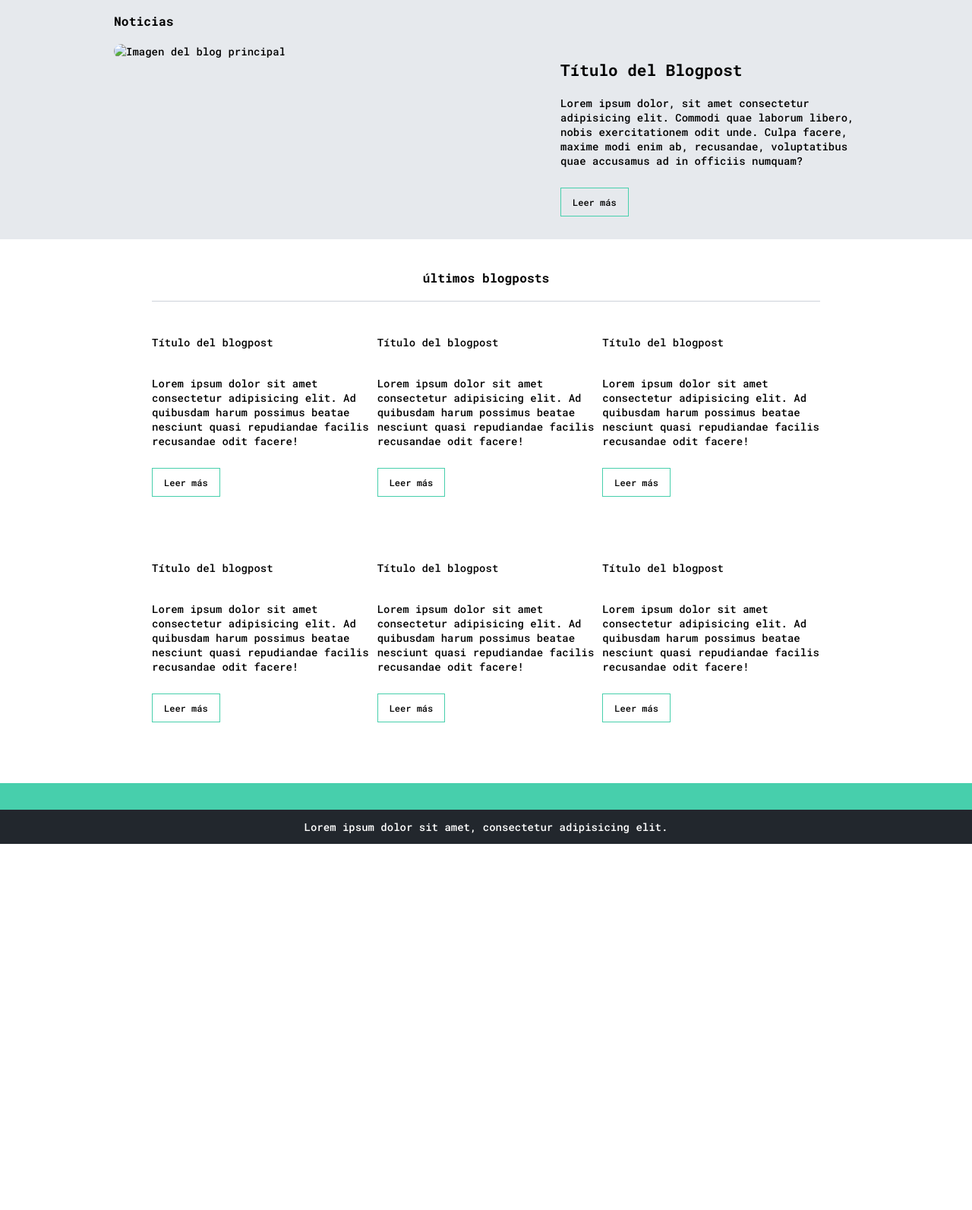
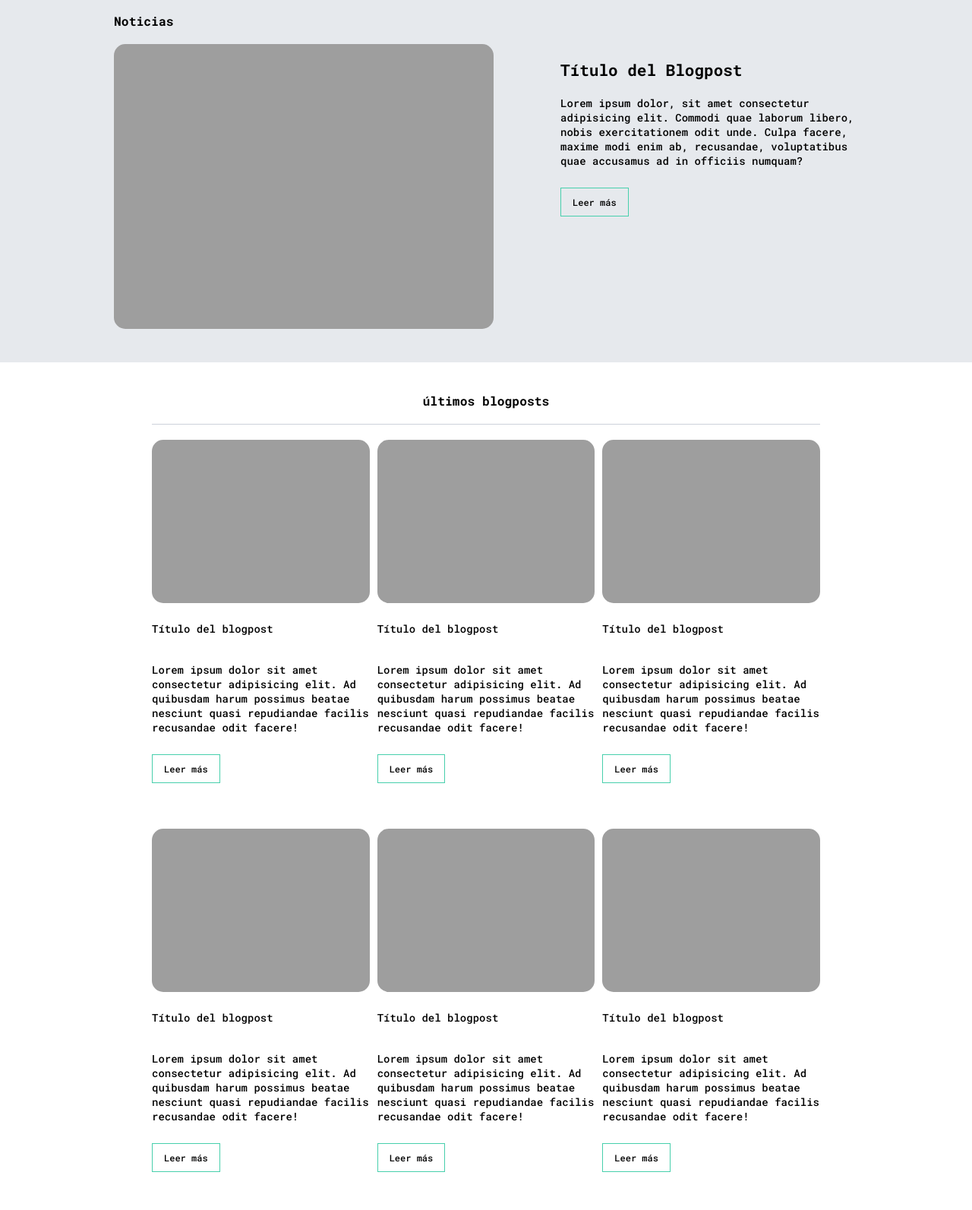
Before and after one commit to joffur/BlogTemplate, a plain HTML site: page blogs.html in a window 1280 px wide. Shown: the part 143-1736 px from the top of the page at 76% size. Before the commit the page ends 1254 px from the top, so only its background shows below. Drawn offline with Linux system fonts and the light colour scheme; the site is published under a folder, as on GitHub Pages, so addresses that start at the root find nothing.

Commit message:
Correccion de rutas de assets

```diff
--- a/blogs.html
+++ b/blogs.html
@@ -26,7 +26,7 @@
     <nav class="header-nav">
       <section class="header-nav__logo">
         <a href="index.html">
-          <img src="/assets/img/Logo-negro.png" alt="Logo de mi blog">
+          <img src="./assets/img/Logo-negro.png" alt="Logo de mi blog">
         </a>
       </section>
       <section class="header-nav__profile-link">
@@ -39,7 +39,7 @@
       <div class="grid-container blogs-news-container__news">
         <h3>Noticias</h3>
         <div class="blogs-news-container__img">
-          <img src="/assets/img/main-news-img.png" alt="Imagen del blog principal">
+          <img src="./assets/img/main-news-img.png" alt="Imagen del blog principal">
         </div>
         <div class="blogs-news-container__info-container">
           <h2>Título del Blogpost</h2>
@@ -52,37 +52,37 @@
       <h3>últimos blogposts</h3>
       <div class="blog-posts-container__grid">
         <article class="blog-posts-container__post">
-          <img src="/assets/img/post-1.png" alt="">
+          <img src="./assets/img/post-1.png" alt="">
           <p>Título del blogpost</p>
           <p>Lorem ipsum dolor sit amet consectetur adipisicing elit. Ad quibusdam harum possimus beatae nesciunt quasi repudiandae facilis recusandae odit facere!</p>
           <a href="blog.html" class="blogs-button">Leer más</a>
         </article>
         <article class="blog-posts-container__post">
-          <img src="/assets/img/post-2.png" alt="">
+          <img src="./assets/img/post-2.png" alt="">
           <p>Título del blogpost</p>
           <p>Lorem ipsum dolor sit amet consectetur adipisicing elit. Ad quibusdam harum possimus beatae nesciunt quasi repudiandae facilis recusandae odit facere!</p>
           <a href="blog.html" class="blogs-button">Leer más</a>
         </article>
         <article class="blog-posts-container__post">
-          <img src="/assets/img/post-3.png" alt="">
+          <img src="./assets/img/post-3.png" alt="">
           <p>Título del blogpost</p>
           <p>Lorem ipsum dolor sit amet consectetur adipisicing elit. Ad quibusdam harum possimus beatae nesciunt quasi repudiandae facilis recusandae odit facere!</p>
           <a href="blog.html" class="blogs-button">Leer más</a>
         </article>
         <article class="blog-posts-container__post">
-          <img src="/assets/img/post-1.png" alt="">
+          <img src="./assets/img/post-1.png" alt="">
           <p>Título del blogpost</p>
           <p>Lorem ipsum dolor sit amet consectetur adipisicing elit. Ad quibusdam harum possimus beatae nesciunt quasi repudiandae facilis recusandae odit facere!</p>
           <a href="blog.html" class="blogs-button">Leer más</a>
         </article>
         <article class="blog-posts-container__post">
-          <img src="/assets/img/post-2.png" alt="">
+          <img src="./assets/img/post-2.png" alt="">
           <p>Título del blogpost</p>
           <p>Lorem ipsum dolor sit amet consectetur adipisicing elit. Ad quibusdam harum possimus beatae nesciunt quasi repudiandae facilis recusandae odit facere!</p>
           <a href="blog.html" class="blogs-button">Leer más</a>
         </article>
         <article class="blog-posts-container__post">
-          <img src="/assets/img/post-3.png" alt="">
+          <img src="./assets/img/post-3.png" alt="">
           <p>Título del blogpost</p>
           <p>Lorem ipsum dolor sit amet consectetur adipisicing elit. Ad quibusdam harum possimus beatae nesciunt quasi repudiandae facilis recusandae odit facere!</p>
           <a href="blog.html" class="blogs-button">Leer más</a>
--- a/css/main.css
+++ b/css/main.css
@@ -89,7 +89,7 @@ header {
   display: grid;
   grid-template-columns: 1fr 4fr 1fr;
   place-content: center;
-  background-image: url("/assets/img/Cover.png");
+  background-image: url("../assets/img/Cover.png");
   background-position: center;
   background-repeat: no-repeat;
   background-size: cover;
```
Also changed, not shown: blog.html (+4 -4 lines), index.html (+1 -1 lines), perfil.html (+4 -4 lines).
